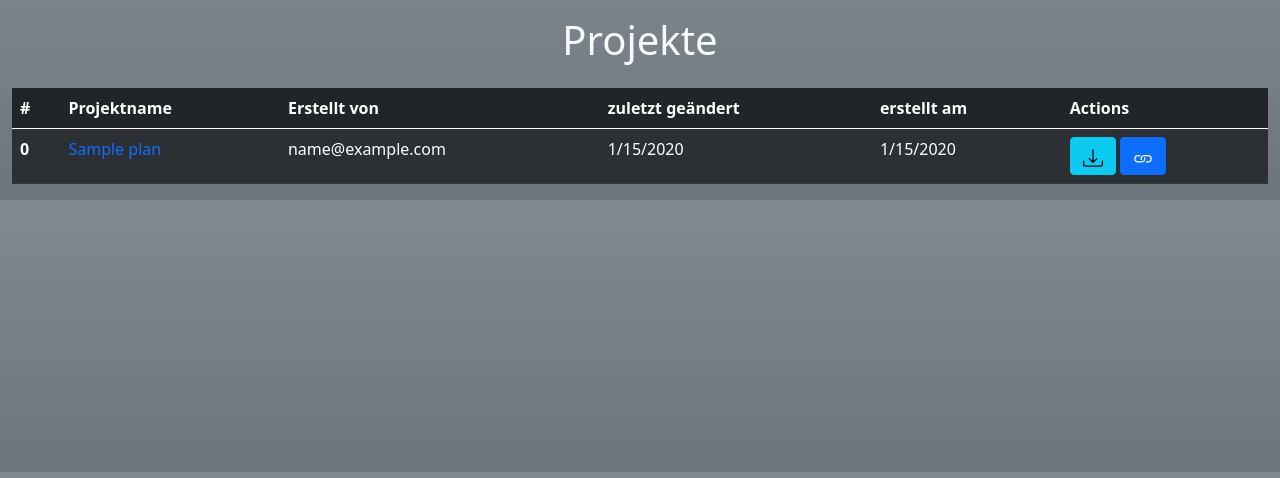
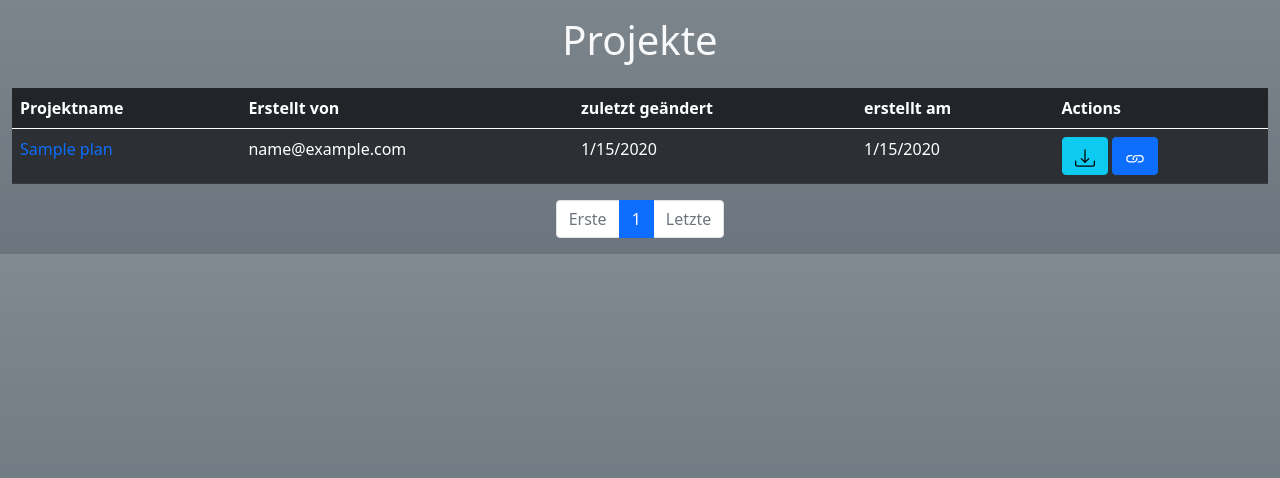
Before and after one commit to jkleinau/BSUMagicPlan, a Node server app: page / in a window 1280 px wide. Shown: the part 72-550 px from the top of the page. Run offline with Node 20, Linux system fonts and the light colour scheme; tables that the repository leaves empty hold one stand-in row (values such as "Sample post"); some libraries are stand-ins or nearby versions.

Commit message:
Pagination added

```diff
--- a/routes/index.js
+++ b/routes/index.js
@@ -14,17 +14,52 @@ let options = {
 };
 
 router.get('/', async (req, res) => {
+	let limit = 12;
+	let page = req.params.page || 1;
 	let query = Plan.find();
-
 	if (req.query.searchTerm != null && req.query.searchTerm != '') {
 		req.query.searchTerm = req.query.searchTerm.trim();
 		query = query.regex('name', new RegExp(req.query.searchTerm, 'i'));
 	}
-	req.plans = await query.limit(50).sort({ update_date: 'desc' }).exec();
-	res.render('index', {
-		plans: req.plans,
-		searchTerm: req.query.searchTerm,
-	});
+	query
+		.skip(limit * page - limit)
+		.limit(limit)
+		.sort({ update_date: 'desc' })
+		.exec(function (err, plans) {
+			Plan.estimatedDocumentCount().exec(function (err, count) {
+				if (err) next(err);
+				res.render('index', {
+					plans: plans,
+					searchTerm: req.query.searchTerm,
+					current: page,
+					pages: Math.ceil(count / limit),
+				});
+			});
+		});
+});
+router.get('/:page', (req, res) => {
+	let limit = 12;
+	let page = req.params.page || 1;
+	let query = Plan.find();
+	if (req.query.searchTerm != null && req.query.searchTerm != '') {
+		req.query.searchTerm = req.query.searchTerm.trim();
+		query = query.regex('name', new RegExp(req.query.searchTerm, 'i'));
+	}
+	query
+		.skip(limit * page - limit)
+		.limit(limit)
+		.sort({ update_date: 'desc' })
+		.exec(function (err, plans) {
+			Plan.estimatedDocumentCount().exec(function (err, count) {
+				if (err) next(err);
+				res.render('index', {
+					plans: plans,
+					searchTerm: req.query.searchTerm,
+					current: page,
+					pages: Math.ceil(count / limit),
+				});
+			});
+		});
 });
 
 router.get('/refresh', async (req, res) => {
--- a/routes/plan.js
+++ b/routes/plan.js
@@ -45,7 +45,7 @@ router.get('/download/:id', async (req, res) => {
 				// const plan = await Plan.findOne({ id: json.data.plan.id }).catch((err) => console.error(err));
 				// plan.xml_file = true;
 				// const savPlan = await plan.save();
-				await res.download(
+				res.download(
 					'./public/processed/' + json.data.plan.id + '.xml',
 					json.data.plan.name + '-aufmass.xml',
 					async (err) => {
@@ -60,9 +60,7 @@ router.get('/download/:id', async (req, res) => {
 				fs.unlink(path_pre, function (err) {
 					if (err) console.error(err);
 				});
-				fs.unlink(path_post, function (err) {
-					if (err) console.error(err);
-				});
+
 				console.log('conversion completed');
 			}
 		});
--- a/views/index.ejs
+++ b/views/index.ejs
@@ -2,7 +2,7 @@
 <table class="table table-striped table-dark table-hover">
 	<thead>
 		<tr>
-			<th scope="col">#</th>
+			<!-- <th scope="col">#</th> -->
 			<th scope="col">Projektname</th>
 			<th scope="col">Erstellt von</th>
 			<th scope="col">zuletzt geändert</th>
@@ -13,7 +13,7 @@
 	<tbody>
 		<% if(plans != null || plans) {plans.forEach(function (plan, i) { %>
 		<tr>
-			<th scope="row"><%= i %></th>
+			<!-- <th scope="row"></th> -->
 			<td scope="row">
 				<a href="/plan/<%= plan.id %> " class="text-decoration-none"><%= plan.name %></a>
 			</td>
@@ -65,3 +65,33 @@
 		<% });} %>
 	</tbody>
 </table>
+</div class="d-flex ">
+<% if (pages > 0) { %>
+	<ul class="pagination justify-content-center text-center">
+		<% if (current == 1) { %>
+			<li class="page-item disabled"><a class="page-link">Erste</a></li>
+		<% } else { %>
+			<li class="page-item"><a class="page-link" href="/1">Erste</a></li>
+		<% } %>
+		<% var i = (Number(current) > 5 ? Number(current) - 4 : 1) %>
+		<% if (i !== 1) { %>
+			<li class="page-item disabled"><a class="page-link">...</a></li>
+		<% } %>
+		<% for (; i <= (Number(current) + 4) && i <= pages; i++) { %>
+			<% if (i == current) { %>
+				<li class="page-item active"><a class="page-link"><%= i %></a></li>
+			<% } else { %>
+				<li class="page-item"><a class="page-link" href="/<%= i %>"><%= i %></a></li>
+			<% } %>
+			<% if (i == Number(current) + 4 && i < pages) { %>
+				<li class="page-item disabled"><a class="page-link">...</a></li>
+			<% } %>
+		<% } %>
+		<% if (current == pages) { %>
+			<li class="page-item disabled"><a class="page-link">Letzte</a></li>
+		<% } else { %>
+			<li class="page-item" ><a class="page-link" href="/<%= pages %>">Letzte</a></li>
+		<% } %>
+	</ul>
+<% } %>
+</div>
--- a/views/partials/header.ejs
+++ b/views/partials/header.ejs
@@ -29,7 +29,7 @@
 			<ul class="nav col-12 col-lg-auto me-lg-auto mb-2 justify-content-center mb-md-0">
 				<li><a href="/" class="nav-link px-4 text-secondary">BSU MagicPlan</a></li>
 			</ul>
-			<% if (page == '/') {%>
+
 			<form class="col-12 col-lg-auto mb-3 mb-lg-0 me-lg-3">
 				<input
 					type="search"
@@ -39,7 +39,6 @@
 					placeholder="Search..."
 				/>
 			</form>
-			<% } %>
 		</div>
 	</div>
 </header>
```
